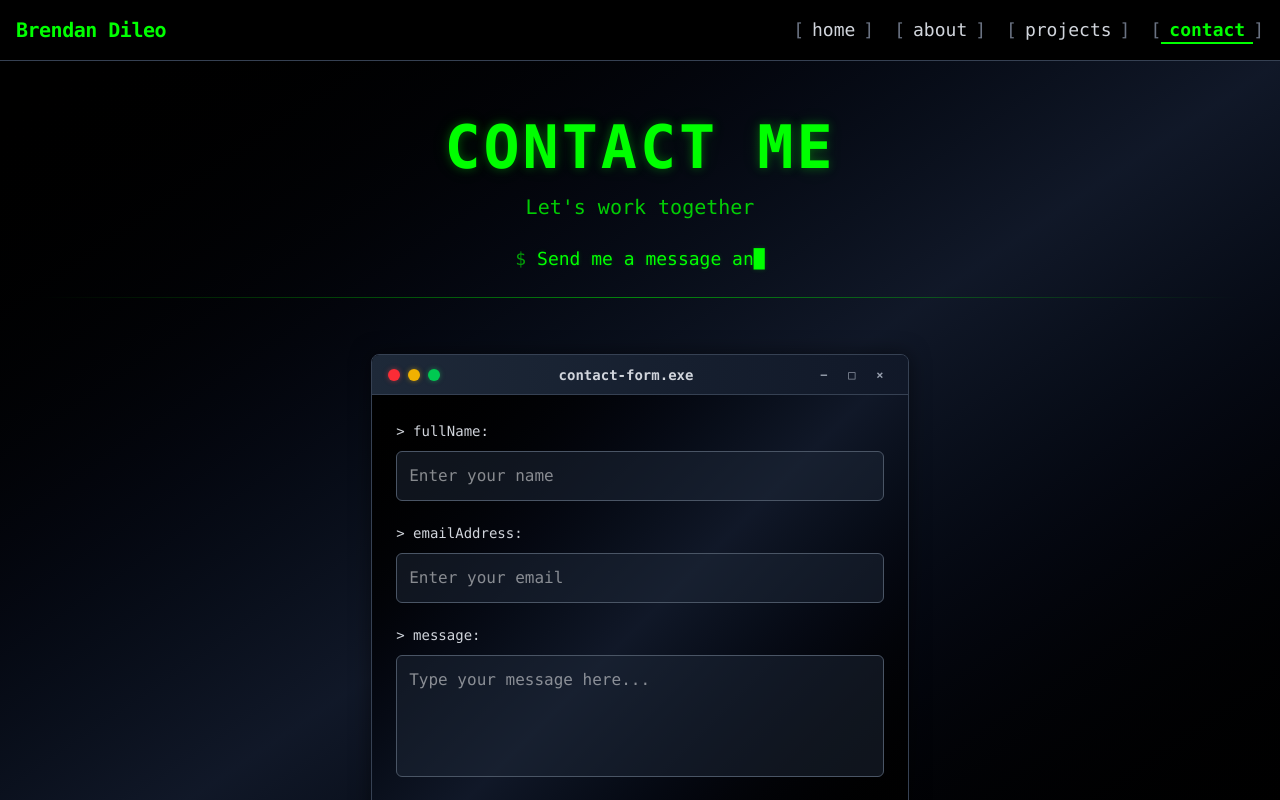
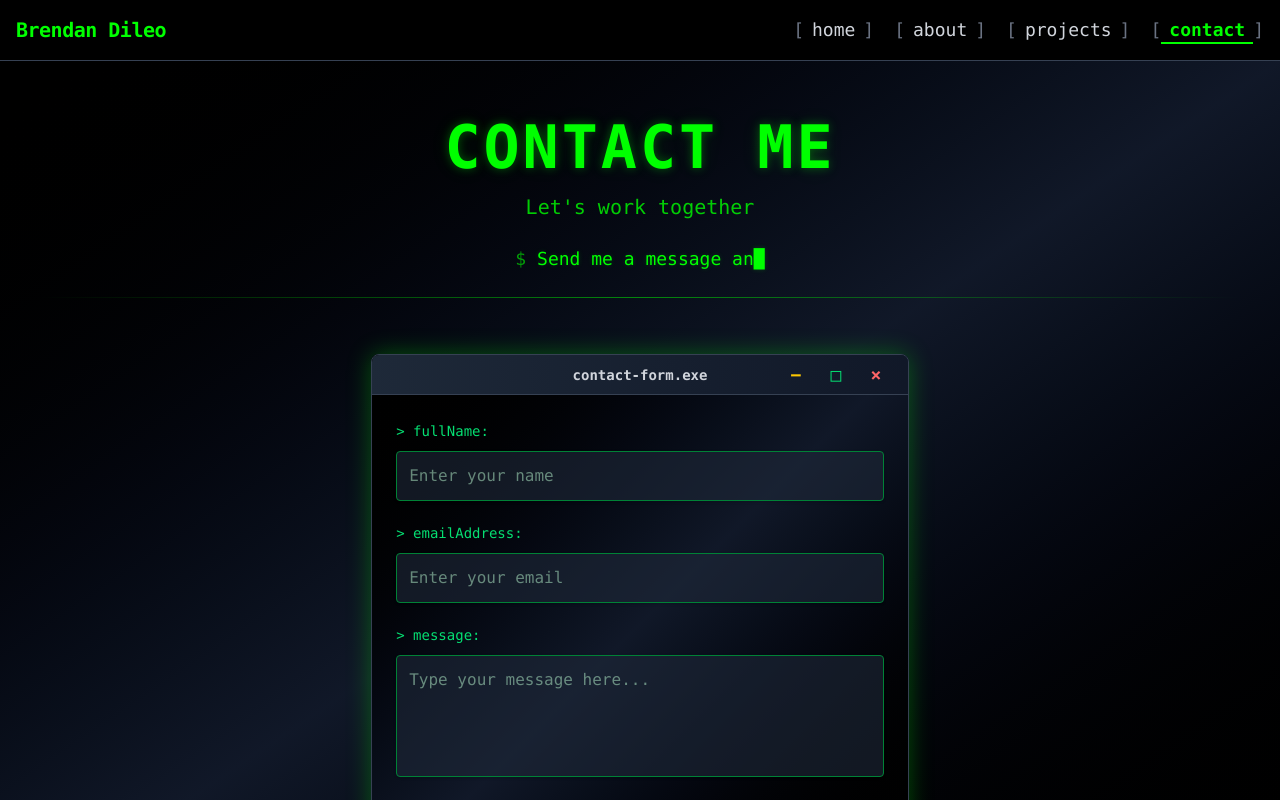
Before and after one commit to brendanddev/brendans-website, a React (Vite) app in the folder frontend/: page /contact in a window 1280 px wide. Shown: the top 800 px of the page. Built offline with nearby package versions, Linux system fonts and the light colour scheme.

Commit message:
Update ContactTerminal to improve styling

```diff
--- a/frontend/src/components/Contact/ContactTerminal.jsx
+++ b/frontend/src/components/Contact/ContactTerminal.jsx
@@ -1,4 +1,3 @@
-
 
 /**
  * @file ContactTerminal.jsx
@@ -22,7 +21,6 @@ const ContactTerminal = () => {
             setStatus({ type: "error", text: "Please fill out all fields." });
             return;
         }
-        // Placeholder submission
         setStatus({ type: "success", text: "Message sent successfully!" });
         setName("");
         setEmail("");
@@ -34,27 +32,21 @@ const ContactTerminal = () => {
             initial={{ opacity: 0, y: 40, scale: 0.95 }}
             animate={{ opacity: 1, y: 0, scale: 1 }}
             transition={{ duration: 0.6, ease: "easeOut" }}
-            className="relative z-10 w-[95%] md:w-4/5 lg:w-3/5 min-h-[500px] bg-gradient-to-br from-black via-gray-900 to-black backdrop-blur-sm rounded-lg shadow-[0_0_20px_rgba(0,0,0,0.5)] flex flex-col border border-gray-700 overflow-hidden font-mono mx-auto mt-8"
+            className="relative z-10 w-[95%] md:w-4/5 lg:w-3/5 min-h-[500px] bg-gradient-to-br from-black via-gray-900 to-black backdrop-blur-sm rounded-lg shadow-[0_0_25px_rgba(0,255,0,0.3)] flex flex-col border border-gray-700 overflow-hidden font-mono mx-auto mt-8"
         >
             <div className="h-10 bg-gradient-to-r from-gray-800 to-gray-900 flex items-center justify-between relative text-white text-sm font-bold border-b border-gray-700">
-
-                <div className="flex gap-2 ml-4">
-                    <div className="w-3 h-3 bg-red-500 rounded-full shadow-[0_0_5px_rgba(239,68,68,0.5)]"></div>
-                    <div className="w-3 h-3 bg-yellow-500 rounded-full shadow-[0_0_5px_rgba(234,179,8,0.5)]"></div>
-                    <div className="w-3 h-3 bg-green-500 rounded-full shadow-[0_0_5px_rgba(34,197,94,0.5)]"></div>
-                </div>
-
-                <span className="text-center text-gray-300">contact-form.exe</span>
-
-                <div className="flex gap-1 mr-4">
-                    <button className="w-6 h-6 flex items-center justify-center text-gray-400 hover:bg-gray-700 hover:text-white transition-colors">
-                        <span className="text-xs">−</span>
+                <span className="absolute left-1/2 top-1/2 transform -translate-x-1/2 -translate-y-1/2 text-gray-300 text-sm font-bold">
+                    contact-form.exe
+                </span>
+                <div className="flex gap-2 mr-4 ml-auto">
+                    <button className="w-8 h-8 flex items-center justify-center text-yellow-400 hover:text-yellow-300 text-lg rounded-sm hover:bg-yellow-600/20 transition-colors">
+                        −
                     </button>
-                    <button className="w-6 h-6 flex items-center justify-center text-gray-400 hover:bg-gray-700 hover:text-white transition-colors">
-                        <span className="text-xs">□</span>
+                    <button className="w-8 h-8 flex items-center justify-center text-green-400 hover:text-green-300 text-lg rounded-sm hover:bg-green-600/20 transition-colors">
+                        □
                     </button>
-                    <button className="w-6 h-6 flex items-center justify-center text-gray-400 hover:bg-red-500 hover:text-white transition-colors">
-                        <span className="text-xs">×</span>
+                    <button className="w-8 h-8 flex items-center justify-center text-red-400 hover:text-red-300 text-lg rounded-sm hover:bg-red-600/20 transition-colors">
+                        ×
                     </button>
                 </div>
             </div>
@@ -62,45 +54,42 @@ const ContactTerminal = () => {
             <div className="flex-1 p-6 overflow-y-auto text-white">
                 <form className="space-y-5" onSubmit={onSubmit}>
                     <div>
-                        <label htmlFor="name" className="text-sm text-gray-300 font-mono">
+                        <label htmlFor="name" className="text-sm text-green-400 font-mono">
                             &gt; fullName:
                         </label>
                         <input
                             id="name"
-                            className="w-full p-3 mt-2 bg-gray-800/50 text-white border border-gray-600 rounded-md focus:outline-none focus:ring-2 focus:ring-gray-500/50 focus:border-gray-500 transition-colors font-mono"
+                            className="w-full p-3 mt-2 bg-gray-800/60 text-green-200 border border-green-700 rounded-sm focus:outline-none focus:ring-2 focus:ring-green-500 focus:border-green-500 transition-colors shadow-sm"
                             placeholder="Enter your name"
                             required
                             type="text"
-                            name="name"
                             value={name}
                             onChange={(e) => setName(e.target.value)}
                         />
                     </div>
 
                     <div>
-                        <label htmlFor="email" className="text-sm text-gray-300 font-mono">
+                        <label htmlFor="email" className="text-sm text-green-400 font-mono">
                             &gt; emailAddress:
                         </label>
                         <input
                             id="email"
-                            className="w-full p-3 mt-2 bg-gray-800/50 text-white border border-gray-600 rounded-md focus:outline-none focus:ring-2 focus:ring-gray-500/50 focus:border-gray-500 transition-colors font-mono"
+                            className="w-full p-3 mt-2 bg-gray-800/60 text-green-200 border border-green-700 rounded-sm focus:outline-none focus:ring-2 focus:ring-green-500 focus:border-green-500 transition-colors shadow-sm"
                             placeholder="Enter your email"
                             required
                             type="email"
-                            name="email"
                             value={email}
                             onChange={(e) => setEmail(e.target.value)}
                         />
                     </div>
 
                     <div>
-                        <label htmlFor="comment" className="text-sm text-gray-300 font-mono">
+                        <label htmlFor="message" className="text-sm text-green-400 font-mono">
                             &gt; message:
                         </label>
                         <textarea
-                            id="comment"
-                            name="comment"
-                            className="w-full p-3 mt-2 bg-gray-800/50 text-white border border-gray-600 rounded-md focus:outline-none focus:ring-2 focus:ring-gray-500/50 focus:border-gray-500 transition-colors font-mono resize-none"
+                            id="message"
+                            className="w-full p-3 mt-2 bg-gray-800/60 text-green-200 border border-green-700 rounded-sm focus:outline-none focus:ring-2 focus:ring-green-500 focus:border-green-500 transition-colors shadow-sm resize-none"
                             rows="4"
                             placeholder="Type your message here..."
                             required
@@ -118,7 +107,7 @@ const ContactTerminal = () => {
                     <div className="flex justify-center pt-4">
                         <button
                             type="submit"
-                            className="bg-gray-700 text-white font-mono px-8 py-3 rounded-md hover:bg-gray-600 transition-all duration-300 transform hover:scale-105 border border-gray-600 hover:border-gray-500 active:scale-95"
+                            className="bg-gray-900 text-green-300 font-mono px-8 py-3 rounded-sm hover:bg-green-900/30 transition-all duration-300 transform hover:scale-105 border border-green-700 hover:border-green-500 active:scale-95 shadow-sm"
                         >
                             ./submit
                         </button>
```
